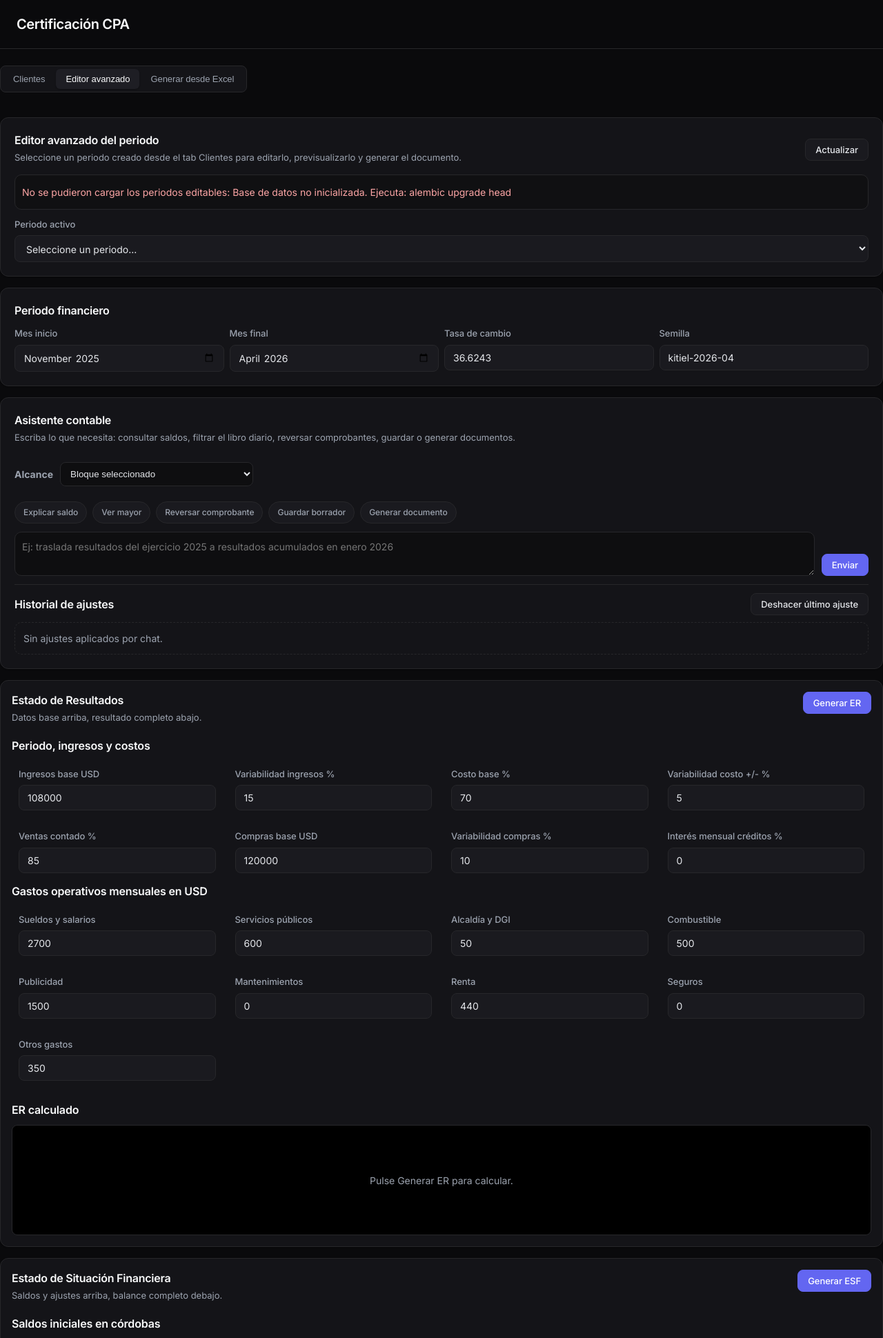
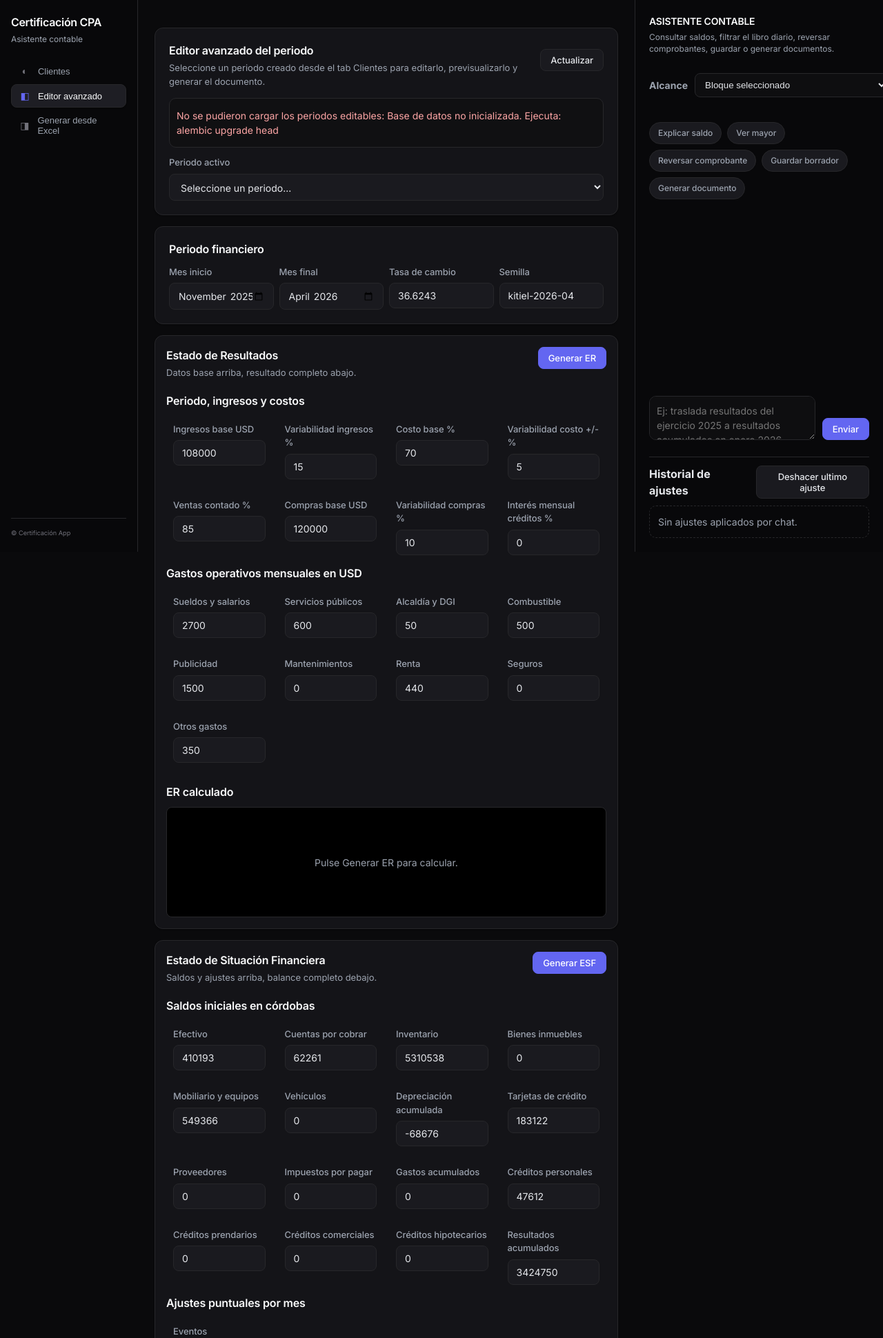
Before and after one commit to yamilgnr22/certificacion_app, a Flask app: page / in a window 1280 px wide. Shown: the top 1940 px of the page at 69% size. Run offline with Flask 3, Linux system fonts and the light colour scheme.

Commit message:
feat(ui): layout de 3 columnas con sidebar y asistente persistente
Reorganiza la pagina de scroll vertical apilado a un app shell de
3 columnas: sidebar izquierdo con marca y navegacion, area central
para el contenido del modo activo, panel derecho permanente con el
asistente contable. El asistente queda siempre visible mientras se
trabaja, en vez de aparecer al final de una pagina larga.

Sidebar y aside son sticky con scroll interno. Mode-tab adaptado a
items verticales con iconos. Responsive: <=1024px colapsa a una
columna con sidebar horizontal arriba y asistente abajo.

Co-Authored-By: Claude Sonnet 4.6 <noreply@anthropic.com>

```diff
--- a/webui/static/styles.css
+++ b/webui/static/styles.css
@@ -41,25 +41,182 @@ html, body {
 }
 
 .container { max-width: 1600px; margin: 0 auto; padding: 0 24px; }
-.app-header {
+.subtitle { margin: 6px 0 0; color: var(--muted); font-size: 13px; }
+
+/* ============== App shell: 3-column layout ============== */
+.app-shell {
+  display: grid;
+  grid-template-columns: 240px minmax(0, 1fr) 420px;
+  min-height: 100vh;
   background: var(--bg);
-  border-bottom: 1px solid var(--border);
-  padding: 20px 0;
+}
+.app-sidebar {
+  border-right: 1px solid var(--border);
+  background: #08080a;
+  padding: 20px 16px;
+  display: flex;
+  flex-direction: column;
+  gap: 20px;
   position: sticky;
   top: 0;
-  z-index: 50;
-  backdrop-filter: blur(8px);
+  height: 100vh;
+  overflow-y: auto;
 }
-.app-header h1 {
+.sidebar-brand h1 {
   margin: 0;
-  font-size: 20px;
+  font-size: 16px;
   font-weight: 600;
   letter-spacing: -0.02em;
   color: var(--text-strong);
 }
-.subtitle { margin: 6px 0 0; color: var(--muted); font-size: 13px; }
+.sidebar-tagline {
+  margin: 4px 0 0;
+  font-size: 12px;
+  color: var(--muted);
+  letter-spacing: -0.005em;
+}
+.sidebar-nav {
+  display: flex;
+  flex-direction: column;
+  gap: 2px;
+}
+.sidebar-nav .mode-tab {
+  display: flex;
+  align-items: center;
+  gap: 10px;
+  width: 100%;
+  text-align: left;
+  padding: 8px 10px;
+  border-radius: var(--radius-md);
+  background: transparent;
+  color: var(--muted);
+  font-weight: 500;
+  font-size: 13px;
+  border: 1px solid transparent;
+  cursor: pointer;
+  transition: background 0.15s ease, color 0.15s ease, border-color 0.15s ease;
+}
+.sidebar-nav .mode-tab:hover {
+  background: var(--panel);
+  color: var(--text);
+}
+.sidebar-nav .mode-tab.active {
+  background: var(--panel-elevated);
+  color: var(--text-strong);
+  border-color: var(--border);
+  box-shadow: var(--shadow-sm);
+}
+.mode-tab-icon {
+  display: inline-flex;
+  width: 18px;
+  justify-content: center;
+  font-size: 14px;
+  color: var(--muted-strong);
+}
+.sidebar-nav .mode-tab.active .mode-tab-icon { color: var(--primary); }
+.sidebar-footer {
+  margin-top: auto;
+  padding-top: 12px;
+  border-top: 1px solid var(--border);
+  color: var(--muted-strong);
+  font-size: 11px;
+}
+.app-main {
+  min-width: 0;
+  padding: 28px 32px 60px;
+  overflow-x: hidden;
+}
+.app-main .mode-panel { margin: 0; }
+.app-assistant {
+  border-left: 1px solid var(--border);
+  background: #08080a;
+  position: sticky;
+  top: 0;
+  height: 100vh;
+  overflow-y: auto;
+  padding: 20px;
+  display: flex;
+  flex-direction: column;
+}
+.app-assistant .model-chat-card {
+  margin: 0;
+  background: transparent;
+  border: 0;
+  padding: 0;
+  box-shadow: none;
+  display: flex;
+  flex-direction: column;
+  flex: 1;
+  min-height: 0;
+}
+.assistant-header h2 {
+  margin: 0 0 4px;
+  font-size: 14px;
+  font-weight: 600;
+  letter-spacing: -0.015em;
+  color: var(--text-strong);
+  text-transform: uppercase;
+}
+.assistant-subtitle {
+  margin: 0 0 14px;
+  font-size: 12px;
+  color: var(--muted);
+  line-height: 1.45;
+}
+.app-assistant .chat-scope-toolbar {
+  margin-bottom: 12px;
+}
+.app-assistant .chat-thread {
+  flex: 1;
+  overflow-y: auto;
+  min-height: 0;
+  padding-right: 4px;
+}
+.app-assistant .chat-quick-actions {
+  margin: 12px 0 8px;
+}
+.app-assistant .chat-compose {
+  margin-top: auto;
+}
+.app-assistant .chat-history-panel {
+  margin-top: 12px;
+  padding-top: 12px;
+}
 
-main.container { padding: 24px 0 80px; }
+/* Responsive: stack to single column on small screens */
+@media (max-width: 1280px) {
+  .app-shell { grid-template-columns: 200px minmax(0, 1fr) 360px; }
+  .app-main { padding: 24px; }
+}
+@media (max-width: 1024px) {
+  .app-shell {
+    grid-template-columns: 1fr;
+    grid-template-rows: auto auto 1fr;
+  }
+  .app-sidebar {
+    position: static;
+    height: auto;
+    flex-direction: row;
+    align-items: center;
+    justify-content: space-between;
+    padding: 12px 16px;
+    gap: 12px;
+    overflow-x: auto;
+    overflow-y: hidden;
+    border-right: 0;
+    border-bottom: 1px solid var(--border);
+  }
+  .sidebar-brand { flex-shrink: 0; }
+  .sidebar-nav { flex-direction: row; gap: 6px; }
+  .sidebar-footer { display: none; }
+  .app-assistant {
+    position: static;
+    height: auto;
+    max-height: 60vh;
+    border-left: 0;
+    border-top: 1px solid var(--border);
+  }
+}
 .card {
   background: var(--panel);
   border: 1px solid var(--border);
--- a/webui/templates/index.html
+++ b/webui/templates/index.html
@@ -10,18 +10,32 @@
     <link rel="stylesheet" href="/static/styles.css" />
   </head>
   <body>
-    <header class="app-header">
-      <div class="container">
-        <h1>Certificación CPA</h1>
-      </div>
-    </header>
+    <div class="app-shell">
+      <aside class="app-sidebar" aria-label="Navegacion principal">
+        <div class="sidebar-brand">
+          <h1>Certificación CPA</h1>
+          <p class="sidebar-tagline">Asistente contable</p>
+        </div>
+        <nav class="sidebar-nav" aria-label="Modo de trabajo">
+          <button class="mode-tab" type="button" data-mode-target="clientesMode">
+            <span class="mode-tab-icon" aria-hidden="true">◐</span>
+            <span>Clientes</span>
+          </button>
+          <button class="mode-tab active" type="button" data-mode-target="modelMode">
+            <span class="mode-tab-icon" aria-hidden="true">◧</span>
+            <span>Editor avanzado</span>
+          </button>
+          <button class="mode-tab" type="button" data-mode-target="excelMode">
+            <span class="mode-tab-icon" aria-hidden="true">◨</span>
+            <span>Generar desde Excel</span>
+          </button>
+        </nav>
+        <div class="sidebar-footer">
+          <small>© Certificación App</small>
+        </div>
+      </aside>
 
-    <main class="container">
-      <section class="mode-switcher" aria-label="Modo de trabajo">
-        <button class="mode-tab" type="button" data-mode-target="clientesMode">Clientes</button>
-        <button class="mode-tab active" type="button" data-mode-target="modelMode">Editor avanzado</button>
-        <button class="mode-tab" type="button" data-mode-target="excelMode">Generar desde Excel</button>
-      </section>
+      <main class="app-main">
 
       <div id="clientesMode" class="mode-panel hidden">
         <section class="card client-manager">
@@ -224,41 +238,6 @@
             <select id="modelBlockSelectSummary" class="model-block-select"></select>
           </div>
           <div id="modelSummary" class="model-summary"></div>
-        </section>
-
-        <section id="modelChatCard" class="card model-chat-card">
-          <div class="workbench-header">
-            <div>
-              <h2>Asistente contable</h2>
-              <p class="workbench-subtitle">Escriba lo que necesita: consultar saldos, filtrar el libro diario, reversar comprobantes, guardar o generar documentos.</p>
-            </div>
-          </div>
-          <div class="account-toolbar chat-scope-toolbar">
-            <label for="modelChatScopeSelect">Alcance</label>
-            <select id="modelChatScopeSelect">
-              <option value="block">Bloque seleccionado</option>
-              <option value="global">Modelo completo</option>
-            </select>
-          </div>
-          <div id="modelChatMessages" class="chat-thread" aria-live="polite"></div>
-          <div class="chat-quick-actions" aria-label="Acciones rapidas del asistente">
-            <button class="chat-chip" type="button" data-chat-message="Explicame de donde sale el saldo de la cuenta seleccionada">Explicar saldo</button>
-            <button class="chat-chip" type="button" data-chat-message="Muestrame el mayor de la cuenta seleccionada">Ver mayor</button>
-            <button class="chat-chip" type="button" data-chat-message="Reversa el comprobante ">Reversar comprobante</button>
-            <button class="chat-chip" type="button" data-chat-message="Guarda este borrador">Guardar borrador</button>
-            <button class="chat-chip" type="button" data-chat-message="Genera el documento">Generar documento</button>
-          </div>
-          <div class="chat-compose">
-            <textarea id="modelChatInput" rows="2" spellcheck="false" placeholder="Ej: traslada resultados del ejercicio 2025 a resultados acumulados en enero 2026"></textarea>
-            <button id="btnModelChatSend" class="btn primary" type="button">Enviar</button>
-          </div>
-          <div class="chat-history-panel">
-            <div class="chat-history-header">
-              <h3>Historial de ajustes</h3>
-              <button id="btnUndoLastChatAdjustment" class="btn" type="button">Deshacer último ajuste</button>
-            </div>
-            <div id="modelChatHistory" class="chat-history empty-state">Sin ajustes aplicados por chat.</div>
-          </div>
         </section>
 
         <section class="card model-workbench" id="erWorkbench">
@@ -565,11 +544,43 @@
         </div>
       </section>
       </div>
-    </main>
+      </main>
 
-    <footer class="footer container">
-      <small>© Certificación App</small>
-    </footer>
+      <aside class="app-assistant" aria-label="Asistente contable">
+        <section id="modelChatCard" class="model-chat-card">
+          <div class="assistant-header">
+            <h2>Asistente contable</h2>
+            <p class="assistant-subtitle">Consultar saldos, filtrar el libro diario, reversar comprobantes, guardar o generar documentos.</p>
+          </div>
+          <div class="account-toolbar chat-scope-toolbar">
+            <label for="modelChatScopeSelect">Alcance</label>
+            <select id="modelChatScopeSelect">
+              <option value="block">Bloque seleccionado</option>
+              <option value="global">Modelo completo</option>
+            </select>
+          </div>
+          <div id="modelChatMessages" class="chat-thread" aria-live="polite"></div>
+          <div class="chat-quick-actions" aria-label="Acciones rapidas del asistente">
+            <button class="chat-chip" type="button" data-chat-message="Explicame de donde sale el saldo de la cuenta seleccionada">Explicar saldo</button>
+            <button class="chat-chip" type="button" data-chat-message="Muestrame el mayor de la cuenta seleccionada">Ver mayor</button>
+            <button class="chat-chip" type="button" data-chat-message="Reversa el comprobante ">Reversar comprobante</button>
+            <button class="chat-chip" type="button" data-chat-message="Guarda este borrador">Guardar borrador</button>
+            <button class="chat-chip" type="button" data-chat-message="Genera el documento">Generar documento</button>
+          </div>
+          <div class="chat-compose">
+            <textarea id="modelChatInput" rows="2" spellcheck="false" placeholder="Ej: traslada resultados del ejercicio 2025 a resultados acumulados en enero 2026"></textarea>
+            <button id="btnModelChatSend" class="btn primary" type="button">Enviar</button>
+          </div>
+          <div class="chat-history-panel">
+            <div class="chat-history-header">
+              <h3>Historial de ajustes</h3>
+              <button id="btnUndoLastChatAdjustment" class="btn" type="button">Deshacer ultimo ajuste</button>
+            </div>
+            <div id="modelChatHistory" class="chat-history empty-state">Sin ajustes aplicados por chat.</div>
+          </div>
+        </section>
+      </aside>
+    </div>
 
     <script src="/static/app.js"></script>
   </body>
```
